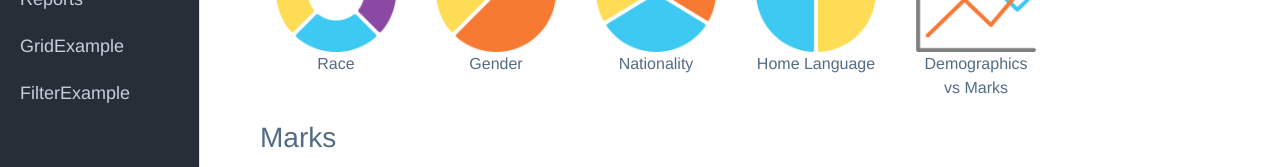
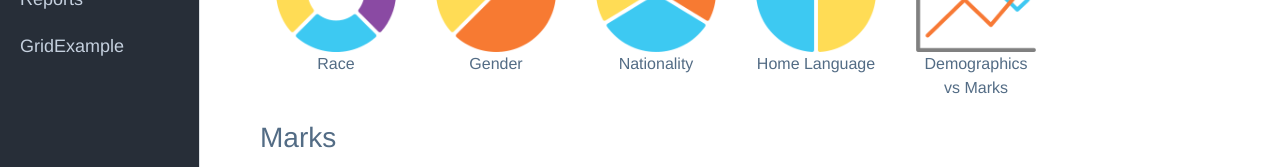
Before and after one commit to nishai/SDP-Dashboard-frontend, a Vue app: page /#/templates in a window 1280 px wide. Shown: the part 292-459 px from the top of the page. Built offline with nearby package versions, Linux system fonts and the light colour scheme.

Commit message:
commented out example tags page for merging with develope

```diff
--- a/src/router/routes.js
+++ b/src/router/routes.js
@@ -6,7 +6,7 @@ import Reports from '../pages/ReportList.vue';
 import Report from '../pages/Report.vue';
 import Dashboard from '../pages/Dashboard.vue';
 import GridExample from '../pages/GridExample.vue';
-import Filters from '../pages/FilterExample.vue';
+// import Filters from '../pages/FilterExample.vue';
 
 /* Define the routes */
 
@@ -47,11 +47,11 @@ export const navRoutes = [
     path: '/grid',
     component: GridExample,
   },
-  {
-   name: 'FilterExample',
-    path: '/filter',
-    component: Filters,
-  },
+  // {
+  //  name: 'FilterExample',
+  //   path: '/filter',
+  //   component: Filters,
+  // },
 
 ];
 
```
